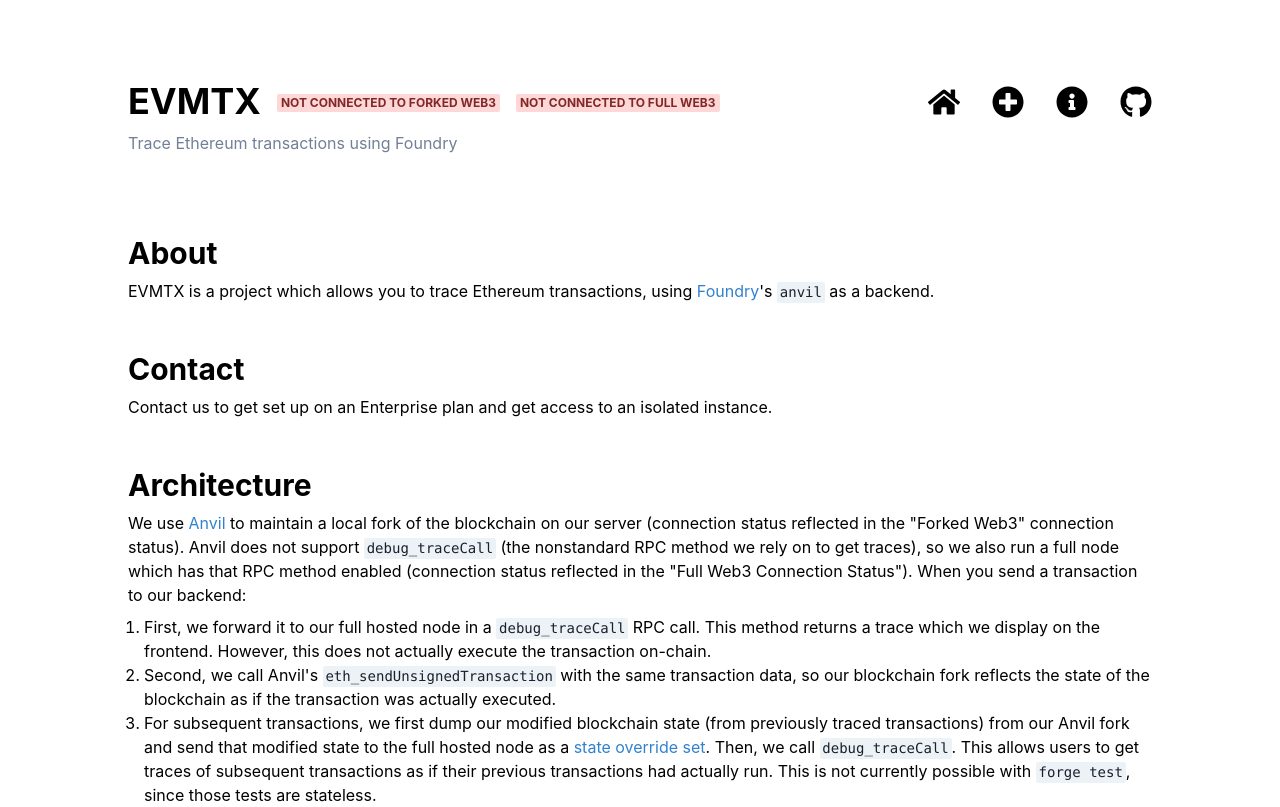
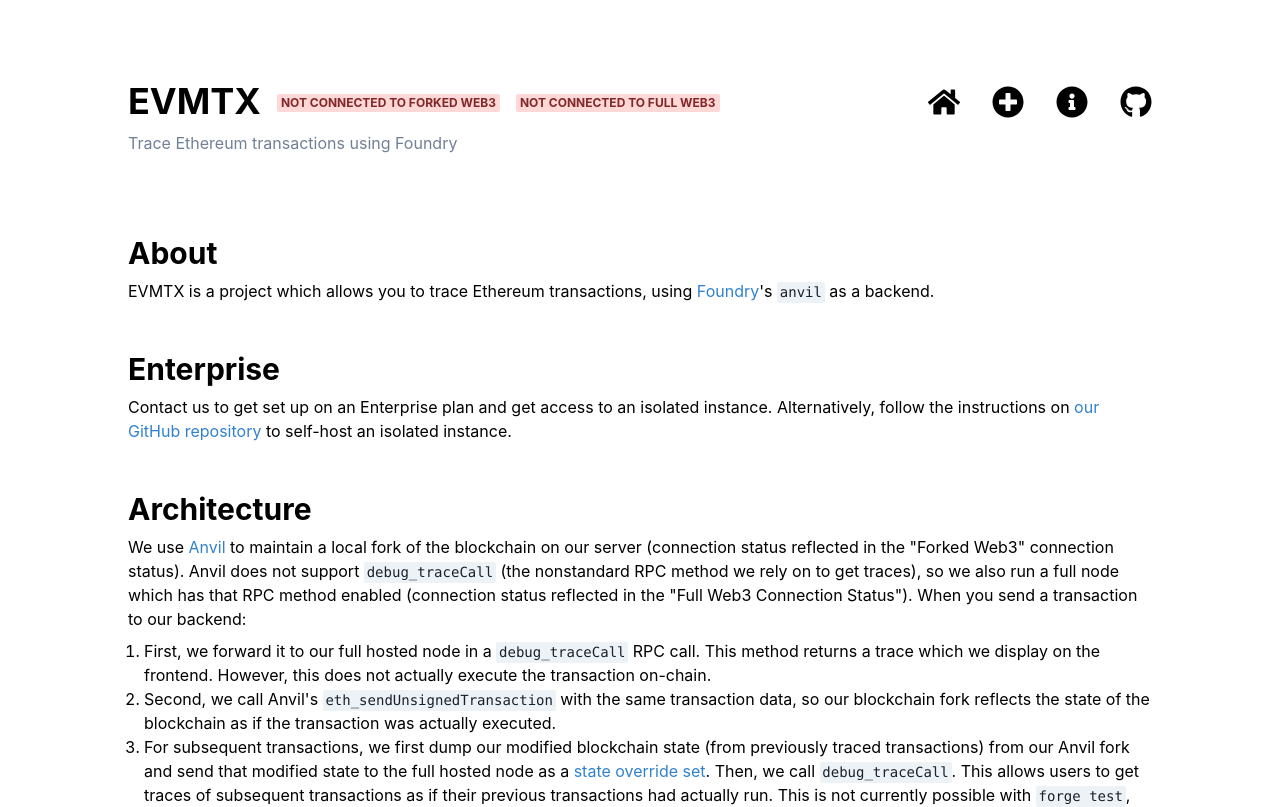
Before and after one commit to nathanhleung/evmtx, a React (Create React App) app in the folder frontend/: page /about in a window 1280 px wide. Shown: the top 807 px of the page. Built offline with nearby package versions, Linux system fonts and the light colour scheme; no server answers.

Commit message:
Add self-host instruction

```diff
--- a/frontend/src/pages/About.tsx
+++ b/frontend/src/pages/About.tsx
@@ -28,11 +28,15 @@
       </Box>
       <Box>
         <Heading size="lg" mb={2}>
-          Contact
+          Enterprise
         </Heading>
         <Text>
           Contact us to get set up on an Enterprise plan and get access to an
-          isolated instance.
+          isolated instance. Alternatively, follow the instructions on{" "}
+          <Link href="https://github.com/nathanhleung/evmtx" color="blue.500">
+            our GitHub repository
+          </Link>{" "}
+          to self-host an isolated instance.
         </Text>
       </Box>
       <Box>
```
